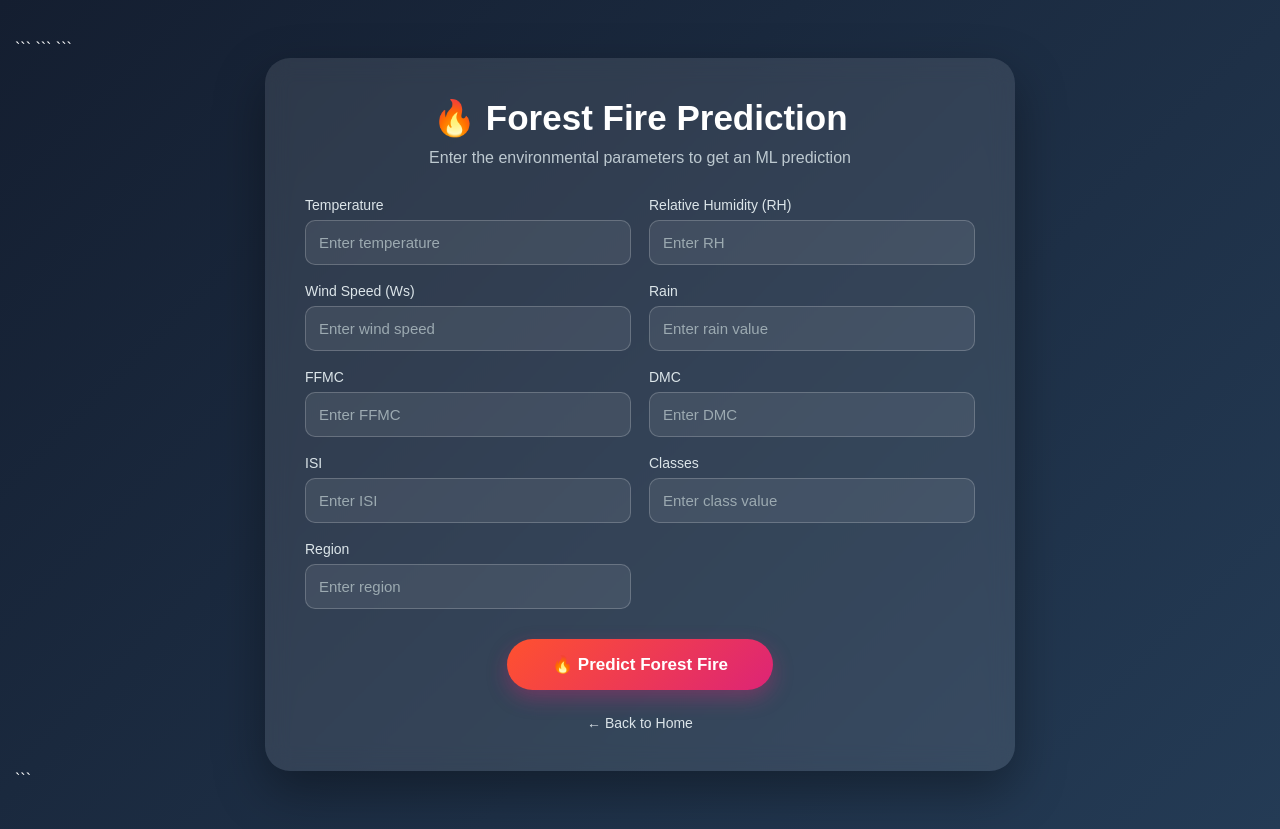
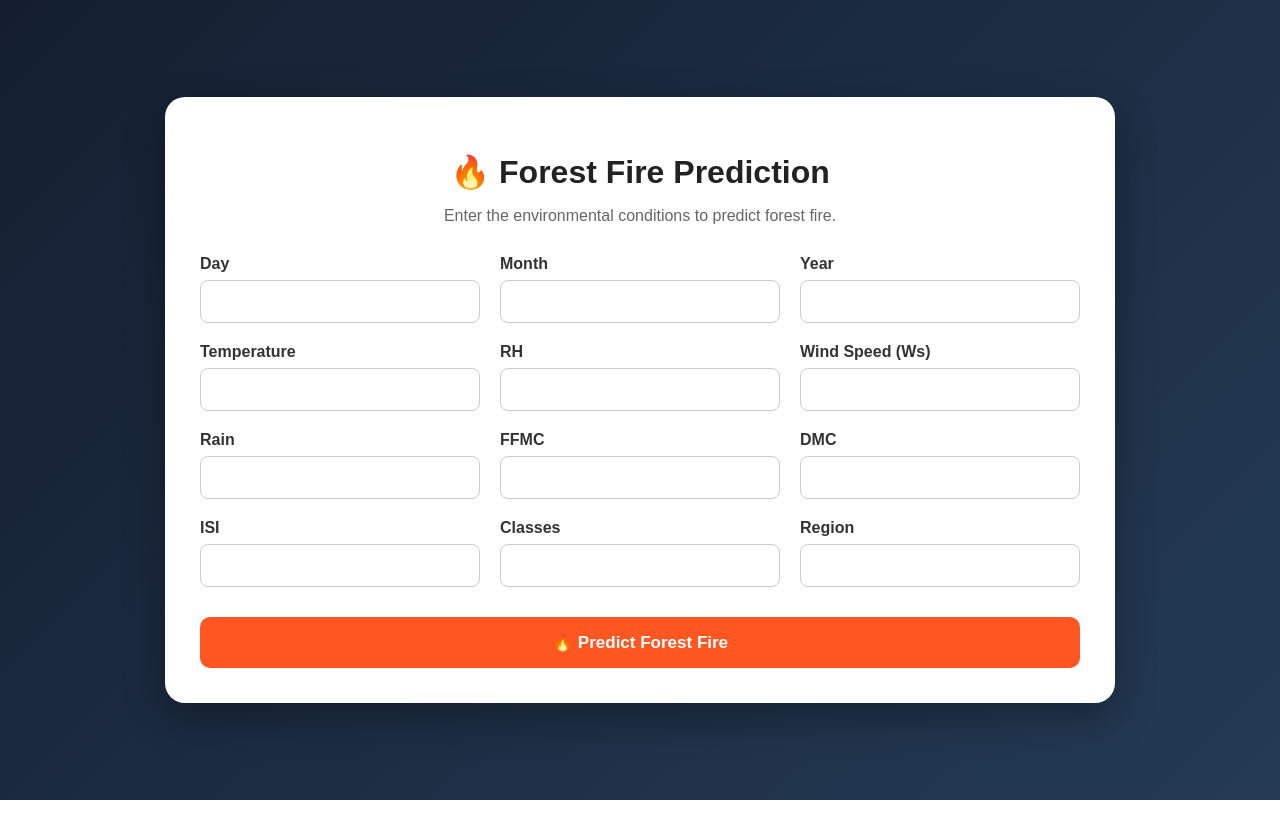
Before and after one commit to harshitv162/forest-fire-prediction, a Flask app: page /predict in a window 1280 px wide. After the commit the page ends 800 px from the top, so only its background shows below. Run offline with Flask 3, Linux system fonts and the light colour scheme; parts of the project's set-up code (start-up, migrations or seed data) failed here and were passed over.

Commit message:
Update forest fire prediction

````diff
--- a/app.py
+++ b/app.py
@@ -1,17 +1,17 @@
 import pickle
 from flask import Flask, render_template, request
-from sklearn.preprocessing import StandardScaler
 
 # Create Flask application
 application = Flask(__name__)
 app = application
 
-# Load trained ML model
+
+# Load trained model
 ridge_model = pickle.load(
     open('models/ridge.pkl', 'rb')
 )
 
-# Load fitted StandardScaler
+# Load fitted scaler
 standardscalerpickle = pickle.load(
     open('models/scaler.pkl', 'rb')
 )
@@ -30,18 +30,28 @@ def predict_datapoints():
     if request.method == 'POST':
 
         # Get values from HTML form
+        day = float(request.form.get('day'))
+        month = float(request.form.get('month'))
+        year = float(request.form.get('year'))
+
         Temperature = float(request.form.get('Temperature'))
         RH = float(request.form.get('RH'))
         Ws = float(request.form.get('Ws'))
         Rain = float(request.form.get('Rain'))
+
         FFMC = float(request.form.get('FFMC'))
         DMC = float(request.form.get('DMC'))
         ISI = float(request.form.get('ISI'))
+
         Classes = float(request.form.get('Classes'))
         Region = float(request.form.get('Region'))
 
-        # Put all inputs into one list
+
+        # Combine all input values
         input_data = [[
+            day,
+            month,
+            year,
             Temperature,
             RH,
             Ws,
@@ -53,19 +63,23 @@ def predict_datapoints():
             Region
         ]]
 
+
         # Scale input using the fitted scaler
         new_data_scaled = standardscalerpickle.transform(input_data)
+
 
         # Make prediction
         result = ridge_model.predict(new_data_scaled)
 
-        # Send prediction to HTML page
+
+        # Send result to HTML
         return render_template(
             'home.html',
             result=result[0]
         )
 
-    # If page is opened normally
+
+    # GET request
     return render_template('home.html')
 
 
--- a/templates/home.html
+++ b/templates/home.html
@@ -1,118 +1,135 @@
 <!DOCTYPE html>
-
 <html lang="en">
 
 <head>
 
-```
     <meta charset="UTF-8">
+
     <meta name="viewport" content="width=device-width, initial-scale=1.0">
 
-<title>Make Prediction</title>
+    <title>Forest Fire Prediction</title>
+
 
     <style>
 
         * {
-        margin: 0;
-        padding: 0;
             box-sizing: border-box;
-        font-family: Arial, sans-serif;
         }
 
+
         body {
+            margin: 0;
+            font-family: Arial, sans-serif;
+
+            background: linear-gradient(
+                135deg,
+                #141e30,
+                #243b55
+            );
+
             min-height: 100vh;
-        padding: 40px 15px;
 
-        background: linear-gradient(135deg, #141e30, #243b55);
+            display: flex;
+            justify-content: center;
+            align-items: center;
 
-        color: white;
+            padding: 30px;
         }
 
+
         .container {
-        width: 95%;
-        max-width: 750px;
-        margin: auto;
+            width: 100%;
+            max-width: 950px;
 
-        background: rgba(255, 255, 255, 0.10);
+            background: white;
 
-        backdrop-filter: blur(12px);
+            padding: 35px;
 
-        padding: 40px;
+            border-radius: 20px;
 
-        border-radius: 25px;
+            box-shadow:
+                0 15px 40px rgba(0, 0, 0, 0.3);
+        }
 
-        box-shadow: 0 20px 50px rgba(0, 0, 0, 0.35);
-    }
 
         h1 {
             text-align: center;
-        font-size: 35px;
+            color: #222;
+
             margin-bottom: 10px;
         }
 
+
         .subtitle {
             text-align: center;
-        color: #bdc9d0;
+            color: #666;
+
             margin-bottom: 30px;
         }
 
+
         .form-grid {
+
             display: grid;
-        grid-template-columns: 1fr 1fr;
-        gap: 18px;
+
+            grid-template-columns:
+                repeat(3, 1fr);
+
+            gap: 20px;
         }
 
-    .input-box {
+
+        .field {
+
             display: flex;
+
             flex-direction: column;
         }
 
+
         label {
+
+            font-weight: bold;
+
             margin-bottom: 7px;
-        font-size: 14px;
-        color: #dce5e9;
+
+            color: #333;
         }
 
+
         input {
+
+            padding: 12px;
+
+            border: 1px solid #ccc;
+
+            border-radius: 8px;
+
+            font-size: 15px;
+
+            outline: none;
+        }
+
+
+        input:focus {
+
+            border-color: #ff5722;
+        }
+
+
+        button {
+
             width: 100%;
-        padding: 13px;
 
-        border: 1px solid rgba(255, 255, 255, 0.2);
+            margin-top: 30px;
+
+            padding: 15px;
+
+            border: none;
 
             border-radius: 10px;
 
-        background: rgba(255, 255, 255, 0.08);
-
-        color: white;
-
-        outline: none;
-
-        font-size: 15px;
-    }
-
-    input:focus {
-        border-color: #ff7043;
-
-        box-shadow: 0 0 8px rgba(255, 112, 67, 0.35);
-    }
-
-    input::placeholder {
-        color: #9caab1;
-    }
-
-    .button-container {
-        margin-top: 30px;
-        text-align: center;
-    }
-
-    button {
-        border: none;
-
-        padding: 15px 45px;
-
-        border-radius: 30px;
-
-        background: linear-gradient(135deg, #ff512f, #dd2476);
+            background: #ff5722;
 
             color: white;
 
@@ -121,172 +138,285 @@
             font-weight: bold;
 
             cursor: pointer;
-
-        transition: 0.3s;
-
-        box-shadow: 0 8px 20px rgba(221, 36, 118, 0.35);
         }
 
+
         button:hover {
-        transform: translateY(-3px);
 
-        box-shadow: 0 12px 25px rgba(221, 36, 118, 0.5);
+            background: #e64a19;
         }
 
+
         .result {
-        margin-top: 30px;
+
+            margin-top: 25px;
 
             padding: 20px;
 
-        text-align: center;
+            border-radius: 10px;
 
-        border-radius: 15px;
-
-        background: rgba(0, 0, 0, 0.20);
-    }
-
-    .result h2 {
-        font-size: 20px;
-        color: #ffb199;
-    }
-
-    .back {
-        display: block;
+            background: #e8f5e9;
 
             text-align: center;
 
-        margin-top: 25px;
-
-        color: #dce5e9;
-
-        text-decoration: none;
-
-        font-size: 14px;
+            color: #1b5e20;
         }
 
-    .back:hover {
-        color: white;
-    }
 
-    @media (max-width: 600px) {
+        @media (max-width: 700px) {
 
             .form-grid {
+
                 grid-template-columns: 1fr;
             }
 
-        .container {
-            padding: 25px;
-        }
-
-        h1 {
-            font-size: 28px;
-        }
         }
 
     </style>
-```
 
 </head>
 
+
 <body>
 
-```
+
 <div class="container">
+
 
     <h1>🔥 Forest Fire Prediction</h1>
 
+
     <p class="subtitle">
-        Enter the environmental parameters to get an ML prediction
+        Enter the environmental conditions to predict forest fire.
     </p>
 
-    <form action="{{ url_for('predict_datapoints') }}" method="post">
+
+    <form
+        action="{{ url_for('predict_datapoints') }}"
+        method="post"
+    >
+
 
         <div class="form-grid">
 
-            <div class="input-box">
-                <label>Temperature</label>
-                <input type="text" name="Temperature"
-                       placeholder="Enter temperature" required>
-            </div>
 
-            <div class="input-box">
-                <label>Relative Humidity (RH)</label>
-                <input type="text" name="RH"
-                       placeholder="Enter RH" required>
-            </div>
+            <!-- Day -->
 
-            <div class="input-box">
-                <label>Wind Speed (Ws)</label>
-                <input type="text" name="Ws"
-                       placeholder="Enter wind speed" required>
-            </div>
+            <div class="field">
 
-            <div class="input-box">
-                <label>Rain</label>
-                <input type="text" name="Rain"
-                       placeholder="Enter rain value" required>
-            </div>
+                <label>Day</label>
 
-            <div class="input-box">
-                <label>FFMC</label>
-                <input type="text" name="FFMC"
-                       placeholder="Enter FFMC" required>
-            </div>
-
-            <div class="input-box">
-                <label>DMC</label>
-                <input type="text" name="DMC"
-                       placeholder="Enter DMC" required>
-            </div>
-
-            <div class="input-box">
-                <label>ISI</label>
-                <input type="text" name="ISI"
-                       placeholder="Enter ISI" required>
-            </div>
-
-            <div class="input-box">
-                <label>Classes</label>
-                <input type="text" name="Classes"
-                       placeholder="Enter class value" required>
-            </div>
-
-            <div class="input-box">
-                <label>Region</label>
-                <input type="text" name="Region"
-                       placeholder="Enter region" required>
-            </div>
+                <input
+                    type="number"
+                    name="day"
+                    required
+                >
 
             </div>
 
-        <div class="button-container">
 
-            <button type="submit">
-                🔥 Predict Forest Fire
-            </button>
+            <!-- Month -->
+
+            <div class="field">
+
+                <label>Month</label>
+
+                <input
+                    type="number"
+                    name="month"
+                    required
+                >
 
             </div>
 
+
+            <!-- Year -->
+
+            <div class="field">
+
+                <label>Year</label>
+
+                <input
+                    type="number"
+                    name="year"
+                    required
+                >
+
+            </div>
+
+
+            <!-- Temperature -->
+
+            <div class="field">
+
+                <label>Temperature</label>
+
+                <input
+                    type="number"
+                    step="any"
+                    name="Temperature"
+                    required
+                >
+
+            </div>
+
+
+            <!-- RH -->
+
+            <div class="field">
+
+                <label>RH</label>
+
+                <input
+                    type="number"
+                    step="any"
+                    name="RH"
+                    required
+                >
+
+            </div>
+
+
+            <!-- Ws -->
+
+            <div class="field">
+
+                <label>Wind Speed (Ws)</label>
+
+                <input
+                    type="number"
+                    step="any"
+                    name="Ws"
+                    required
+                >
+
+            </div>
+
+
+            <!-- Rain -->
+
+            <div class="field">
+
+                <label>Rain</label>
+
+                <input
+                    type="number"
+                    step="any"
+                    name="Rain"
+                    required
+                >
+
+            </div>
+
+
+            <!-- FFMC -->
+
+            <div class="field">
+
+                <label>FFMC</label>
+
+                <input
+                    type="number"
+                    step="any"
+                    name="FFMC"
+                    required
+                >
+
+            </div>
+
+
+            <!-- DMC -->
+
+            <div class="field">
+
+                <label>DMC</label>
+
+                <input
+                    type="number"
+                    step="any"
+                    name="DMC"
+                    required
+                >
+
+            </div>
+
+
+            <!-- ISI -->
+
+            <div class="field">
+
+                <label>ISI</label>
+
+                <input
+                    type="number"
+                    step="any"
+                    name="ISI"
+                    required
+                >
+
+            </div>
+
+
+            <!-- Classes -->
+
+            <div class="field">
+
+                <label>Classes</label>
+
+                <input
+                    type="number"
+                    step="any"
+                    name="Classes"
+                    required
+                >
+
+            </div>
+
+
+            <!-- Region -->
+
+            <div class="field">
+
+                <label>Region</label>
+
+                <input
+                    type="number"
+                    step="any"
+                    name="Region"
+                    required
+                >
+
+            </div>
+
+
+        </div>
+
+
+        <button type="submit">
+
+            🔥 Predict Forest Fire
+
+        </button>
+
+
     </form>
+
 
     {% if result is defined %}
 
         <div class="result">
 
-        <h2>
-            Prediction Result: {{ result }}
-        </h2>
+            <h2>Prediction Result</h2>
+
+            <p>{{ result }}</p>
 
         </div>
 
     {% endif %}
 
-    <a href="{{ url_for('index') }}" class="back">
-        ← Back to Home
-    </a>
 
 </div>
-```
+
 
 </body>
 
````
Lines whose indentation alone changed are shown as unchanged.
